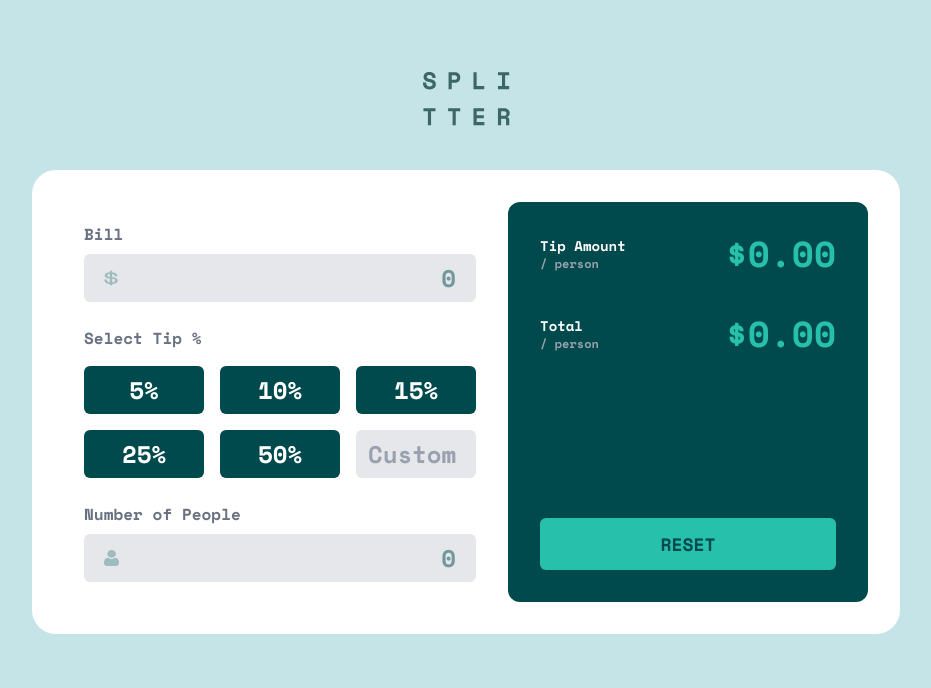
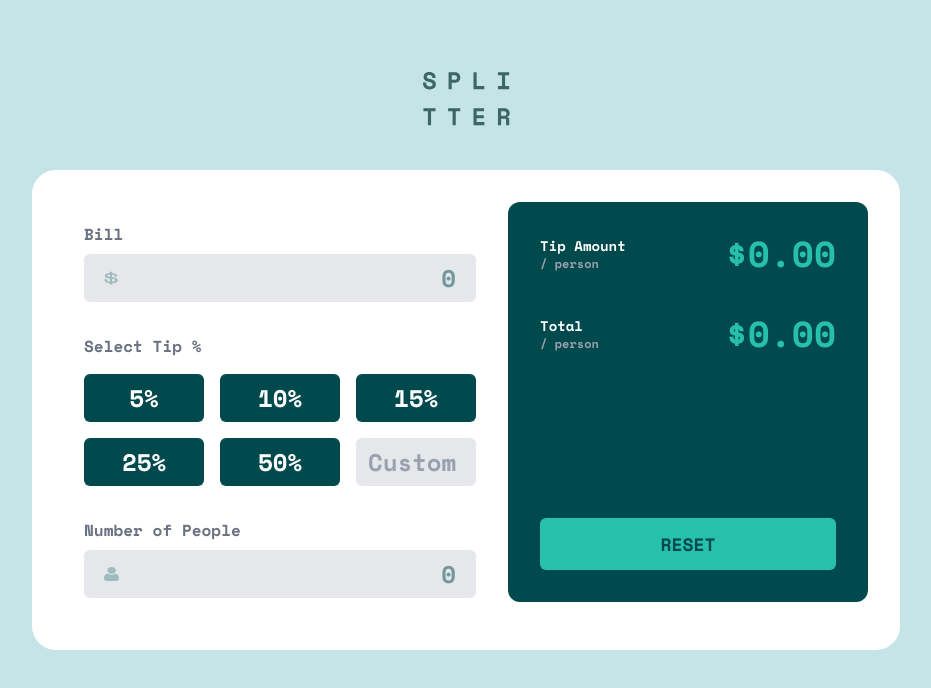
Before and after one commit to devcedrick/jimeno-tip-calculator, a Next.js app: page / in a window 1280 px wide. Shown: the top 688 px of the page, without its empty margins (174-1105 px from the left). Built offline with nearby package versions, Linux system fonts and the light colour scheme.

Commit message:
Validates input to prevent zero values
Adds input validation to prevent zero values in the
number of people field, enhancing user experience
by displaying an error message when zero is entered.

Also adds focus styling for error inputs and adjusts input
component to handle validation state.

```diff
--- a/app/globals.css
+++ b/app/globals.css
@@ -28,6 +28,10 @@
     @apply outline-(--primary-color) ring-3 ring-(--primary-color);
   }
 
+  .input-error-focus {
+    @apply outline-red-400 ring-3 ring-red-400;
+  }
+
   .input-label {
     @apply text-base text-gray-500 font-semibold;
   }
--- a/components/layouts/InputPanel.tsx
+++ b/components/layouts/InputPanel.tsx
@@ -4,15 +4,15 @@ import TipLayout from './TipLayout'
 
 const InputPanel = () => {
   return (
-    <div className='flex flex-col justify-between gap-6 max-sm:w-full w-max h-max p-2 lg:p-5 '>
+    <div className='flex flex-col justify-between gap-8 max-sm:w-full w-max h-max p-2 lg:p-5 '>
       <div>
         <p className='input-label mb-2'>Bill</p>
-        <Input placeholder="0" imgSrc="/images/icon-dollar.svg" allowFloatingNum={true} />
+        <Input placeholder="0" imgSrc="/images/icon-dollar.svg" allowFloatingNum={true} allowZero={true} />
       </div>
       <TipLayout/>
       <div>
         <p className='input-label mb-2'>Number of People</p>
-        <Input placeholder="0" imgSrc="/images/icon-person.svg" allowFloatingNum={false} />
+        <Input placeholder="0" imgSrc="/images/icon-person.svg" allowFloatingNum={false} allowZero={false} />
       </div>
     </div>
   )
--- a/components/layouts/TipLayout.tsx
+++ b/components/layouts/TipLayout.tsx
@@ -15,8 +15,6 @@ const TipLayout = () => {
 
   const handleTipSelection = (tip: number) => {
     updateTipSelection(tip);
-
-    console.log(`Tip Supposedly: ${tip}`);
   }
 
   return (
--- a/components/ui/Input.tsx
+++ b/components/ui/Input.tsx
@@ -4,10 +4,12 @@ interface InputProps{
   placeholder: string;
   imgSrc: string;
   allowFloatingNum: boolean;
+  allowZero: boolean
 }
 
-const Input = ({placeholder, imgSrc, allowFloatingNum}: InputProps) => {
+const Input = ({placeholder, imgSrc, allowFloatingNum, allowZero}: InputProps) => {
   const [isFocused, setIsFocused] = useState(false);
+  const [hasError, setHasError] = useState(false);
 
   const handleInputChange = (e: React.ChangeEvent<HTMLInputElement>) => {
     const value = e.target.value;
@@ -25,16 +27,34 @@ const Input = ({placeholder, imgSrc, allowFloatingNum}: InputProps) => {
       }
 
       e.target.value = finalValue;
+
     } else {
       const filtered = value.replace(/[^0-9]/g, '');
       e.target.value = filtered;
     }
+
+    if(!allowZero && parseInt(e.target.value) === 0) {
+        setHasError(true);
+      } else {
+        setHasError(false);
+      }
+
   };
 
   return (
-    <div className={`flex flex-row items-center bg-gray-200 w-full h-12 text-xl lg:text-2xl rounded-md px-5 text-right font-semibold text-(--secondary-color) ${isFocused ? 'input-focus' : ''}`}>
-      <img src={imgSrc} alt="Dollar Sign" className='aspect-square w-4'/>
-      <input className='w-full text-right focus:outline-0' placeholder={placeholder} onFocus={() => setIsFocused(true)} onBlur={() => setIsFocused(false)} onInput={handleInputChange} />
+    <div className={`flex flex-row items-center bg-gray-200 w-full h-12 text-xl lg:text-2xl rounded-md  text-right font-semibold text-(--secondary-color) ${isFocused ? (hasError ? 'input-error-focus' : 'input-focus') : ''} relative`}>
+      {
+        hasError ? <p className='text-red-400 absolute -top-8 right-0 text-base'>Can't be zero</p> : <></>
+      }
+      <img src={imgSrc} alt="Dollar Sign" className='aspect-square w-4 ml-5'/>
+      <input className='w-full h-full text-right focus:outline-0 px-5' placeholder={placeholder}
+        onFocus={() => {setIsFocused(true)}}
+        onBlur={() => {
+          if (hasError) setIsFocused(true)
+          else setIsFocused(false);
+          }
+        }
+        onInput={handleInputChange} />
     </div>
   )
 }
```
